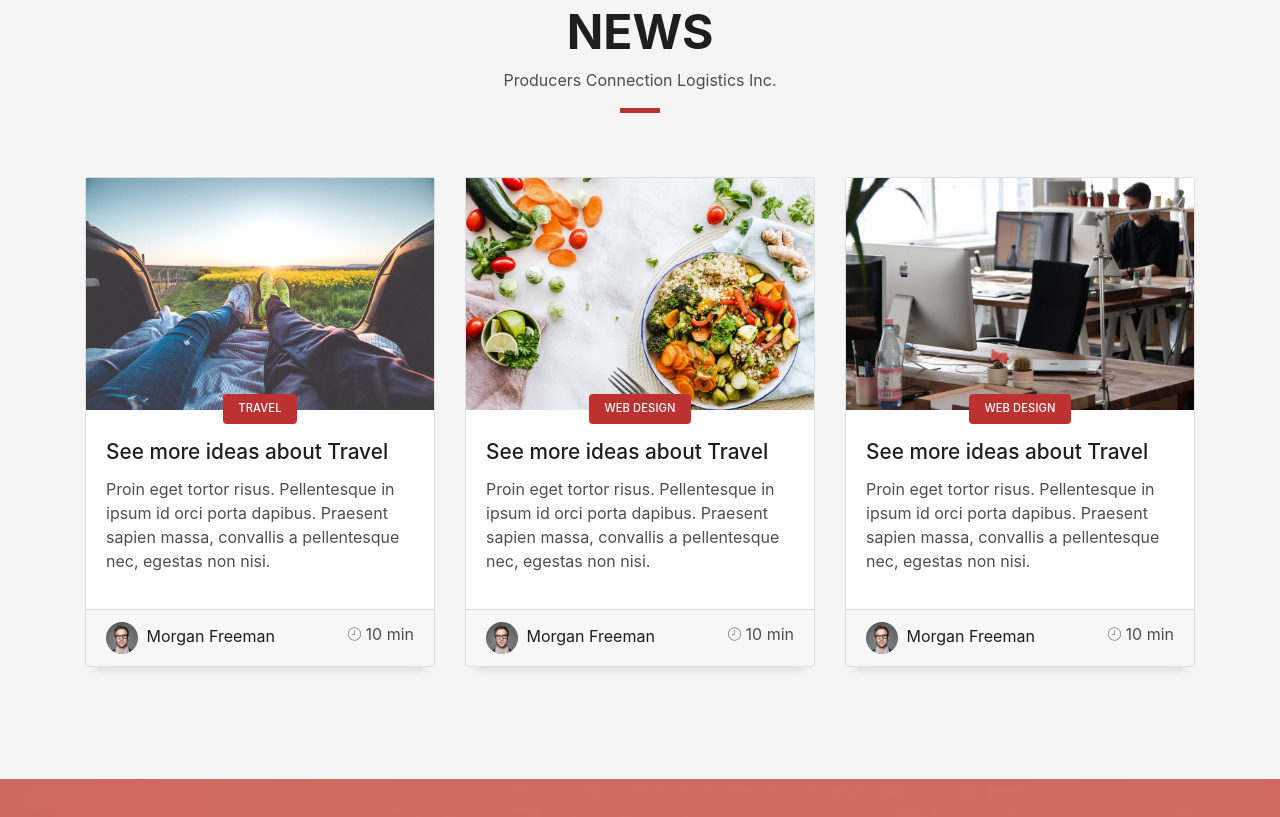
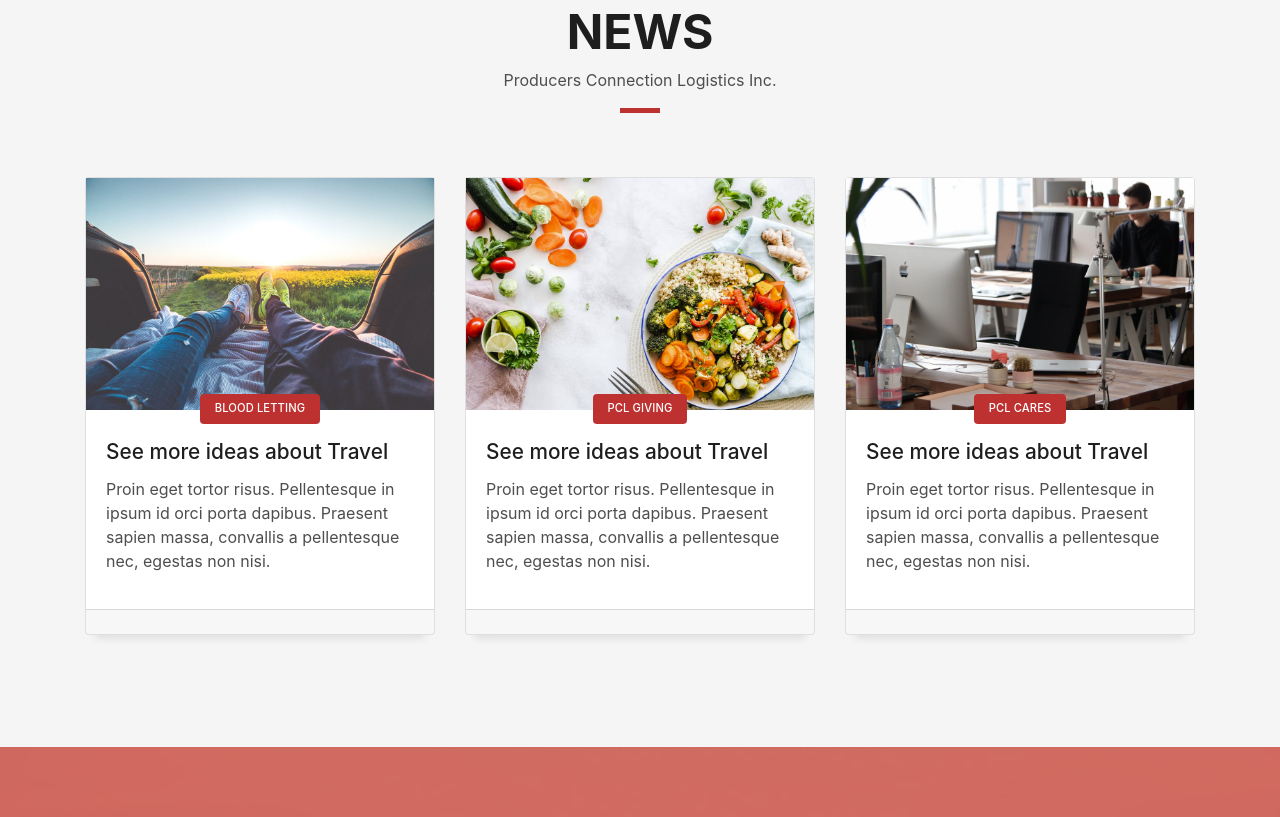
Before and after one commit to 21revo7/PCL-Website, a plain HTML site: page index.html in a window 1280 px wide. Shown: the part 3357-4174 px from the top of the page. Drawn offline with Linux system fonts and the light colour scheme; files whose address does not match are found by name.

Commit message:
Update index.html

```diff
--- a/index.html
+++ b/index.html
@@ -285,14 +285,14 @@
             </div>
             <div class="counter-num">
               <!-- <p class="counter">450</p> -->
-              <span class="counter-text" style="font-size: 30px;">TAPA Accredited</span>
+              <span class="counter-text" style="font-size: 30px;">TAPA Certified</span>
             </div>
           </div>
         </div>
         <div class="col-sm-3 col-lg-3">
           <div class="counter-box pt-4 pt-md-0">
             <div class="counter-ico">
-              <span class="ico-circle"><i class="ion-ios-calendar-outline"></i></span>
+              <span class="ico-circle"><i class="ion-checkmark-round"></i></span>
             </div>
             <div class="counter-num">
               <!-- <p class="counter">16</p> -->
@@ -557,7 +557,7 @@
             <div class="card-body">
               <div class="card-category-box">
                 <div class="card-category">
-                  <h6 class="category">Travel</h6>
+                  <h6 class="category">Blood Letting</h6>
                 </div>
               </div>
               <h3 class="card-title"><a href="blog-single.html">See more ideas about Travel</a></h3>
@@ -568,15 +568,15 @@
               </p>
             </div>
             <div class="card-footer">
-              <div class="post-author">
+              <!-- <div class="post-author">
                 <a href="#">
                   <img src="img/testimonial-2.jpg" alt="" class="avatar rounded-circle">
                   <span class="author">Morgan Freeman</span>
                 </a>
-              </div>
-              <div class="post-date">
+              </div> -->
+              <!-- <div class="post-date">
                 <span class="ion-ios-clock-outline"></span> 10 min
-              </div>
+              </div> -->
             </div>
           </div>
         </div>
@@ -588,7 +588,7 @@
             <div class="card-body">
               <div class="card-category-box">
                 <div class="card-category">
-                  <h6 class="category">Web Design</h6>
+                  <h6 class="category">PCL Giving</h6>
                 </div>
               </div>
               <h3 class="card-title"><a href="blog-single.html">See more ideas about Travel</a></h3>
@@ -599,15 +599,15 @@
               </p>
             </div>
             <div class="card-footer">
-              <div class="post-author">
+              <!-- <div class="post-author">
                 <a href="#">
                   <img src="img/testimonial-2.jpg" alt="" class="avatar rounded-circle">
                   <span class="author">Morgan Freeman</span>
                 </a>
-              </div>
-              <div class="post-date">
+              </div> -->
+              <!-- <div class="post-date">
                 <span class="ion-ios-clock-outline"></span> 10 min
-              </div>
+              </div> -->
             </div>
           </div>
         </div>
@@ -619,7 +619,7 @@
             <div class="card-body">
               <div class="card-category-box">
                 <div class="card-category">
-                  <h6 class="category">Web Design</h6>
+                  <h6 class="category">PCL Cares</h6>
                 </div>
               </div>
               <h3 class="card-title"><a href="blog-single.html">See more ideas about Travel</a></h3>
@@ -630,15 +630,15 @@
               </p>
             </div>
             <div class="card-footer">
-              <div class="post-author">
+              <!-- <div class="post-author">
                 <a href="#">
                   <img src="img/testimonial-2.jpg" alt="" class="avatar rounded-circle">
                   <span class="author">Morgan Freeman</span>
                 </a>
-              </div>
-              <div class="post-date">
+              </div> -->
+              <!-- <div class="post-date">
                 <span class="ion-ios-clock-outline"></span> 10 min
-              </div>
+              </div> -->
             </div>
           </div>
         </div>
```
